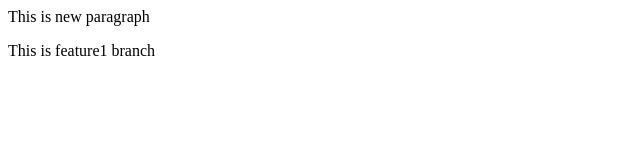
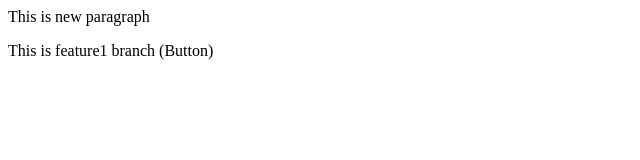
Before and after one commit to Pooja-Lodhi/LocalRepo, a plain HTML site: page index.html in a window 1280 px wide. Shown: the full height of the page, 0-640 px from the left. Drawn offline with Linux system fonts and the light colour scheme.

```diff
--- a/index.html
+++ b/index.html
@@ -1,2 +1,2 @@
 <p>This is new paragraph</p>
-<p> This is feature1 branch</p>
+<p> This is feature1 branch (Button)</p>
```
